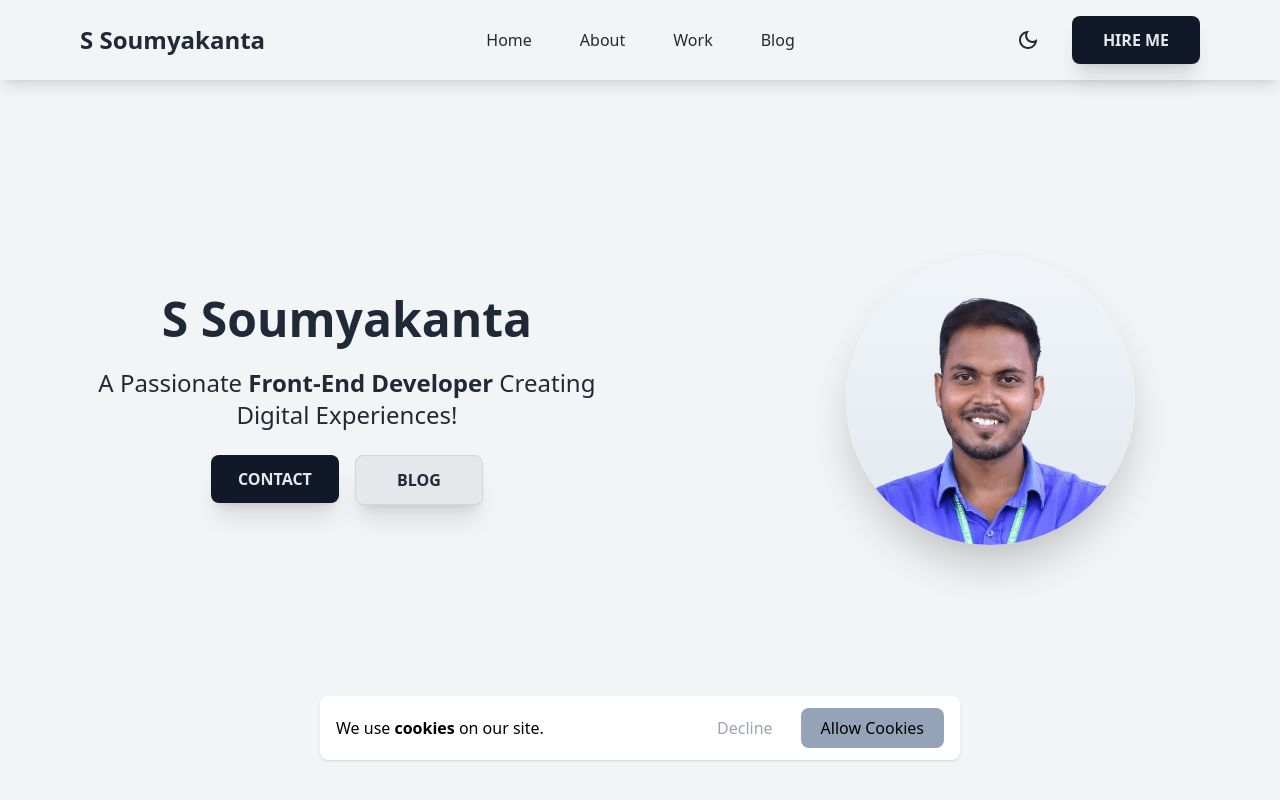
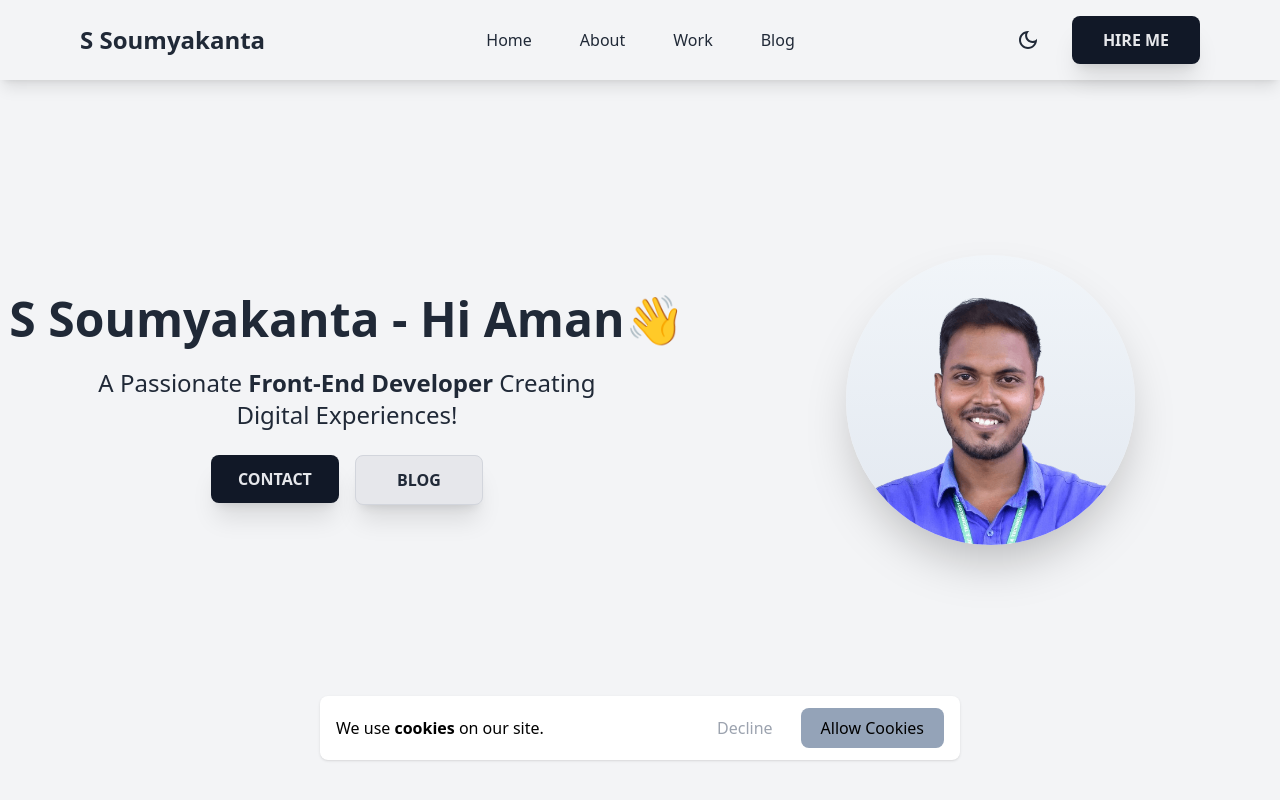
Before and after one commit to s-soumyakanta/s-soumyakanta, a Next.js app: page / in a window 1280 px wide. Shown: the top 800 px of the page. Built offline with nearby package versions, Linux system fonts and the light colour scheme; no server answers.

Commit message:
Update LandingPage.tsx

```diff
--- a/src/components/LandingPage.tsx
+++ b/src/components/LandingPage.tsx
@@ -17,7 +17,7 @@ const LandingPage = () => {
         <div className="flex flex-col items-center justify-center space-y-6 w-3/5 h-full md:h-3/5 text-center lg:w-3/5">
           <div>
             <h2 className="text-2xl font-bold md:text-4xl lg:text-5xl">
-              S Soumyakanta
+              S Soumyakanta - Hi Aman👋
             </h2>
           </div>
           <div className="lg:flex lg:justify-center lg:items-center">
```
